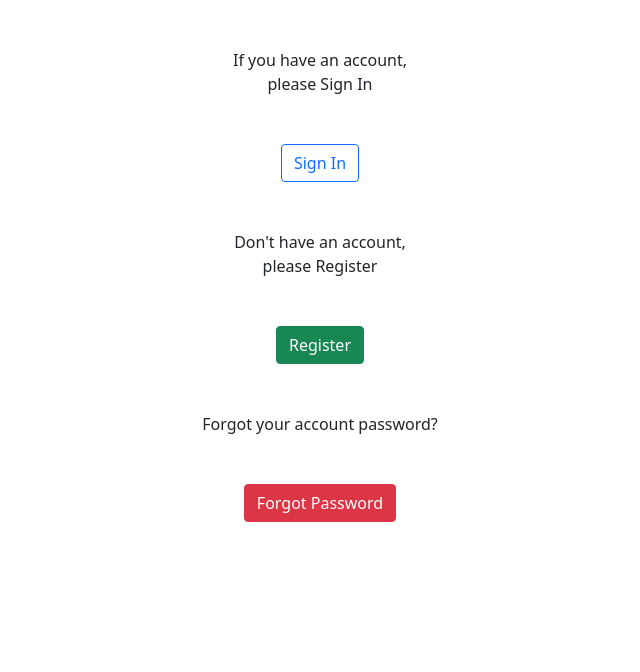
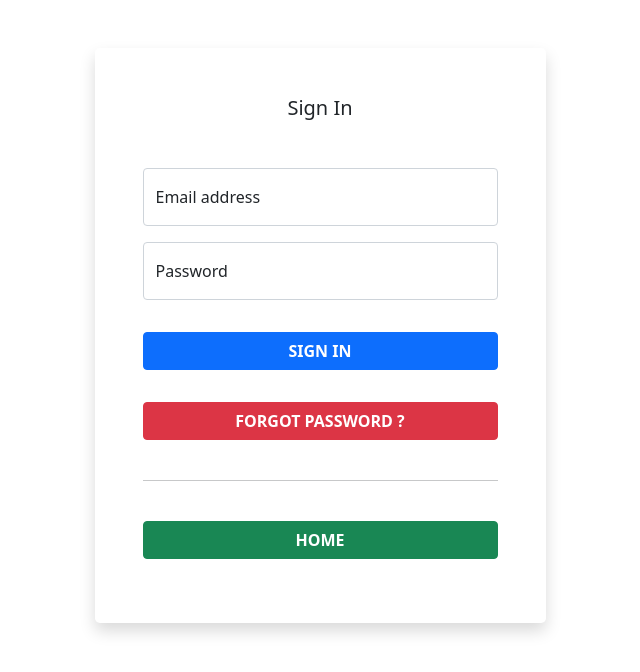
Before and after one commit to msv96/hack, a React (Create React App) app: page /signin in a window 1280 px wide. Shown: the top 672 px of the page, without its empty margins (320-960 px from the left). Built offline with nearby package versions, Linux system fonts and the light colour scheme.

Commit message:
routing done

```diff
--- a/src/App.js
+++ b/src/App.js
@@ -14,10 +14,10 @@ function App() {
 	return (
     <Router>
       <Switch>
-        <Route to="/" component={Home} exact={true}></Route>
-        <Route to="/signin" component={Signin} exact={true}></Route>
-        <Route to="/register" component={Register} exact={true}></Route>
-        <Route to="/forgot" component={Forgot} exact={true}></Route>
+        <Route path="/" component={Home} exact={true}></Route>
+        <Route path="/signin" component={Signin} exact={true}></Route>
+        <Route path="/register" component={Register} exact={true}></Route>
+        <Route path="/forgot" component={Forgot} exact={true}></Route>
       </Switch>
     </Router>
 	);
--- a/src/Forgot.js
+++ b/src/Forgot.js
@@ -38,10 +38,10 @@ function Forgot() {
 									<input
 										type="password"
 										className="form-control"
-										id="floatingPassword"
+										id="confirmPassword"
 										placeholder="Password"
 									/>
-									<label htmlFor="floatingPassword">
+									<label htmlFor="confirmPassword">
 										Confirm Password
 									</label>
 								</div>
@@ -54,25 +54,21 @@ function Forgot() {
 									</button>
 								</div>
 							</form>
-							<div className="col-lg-6 mx-auto">
-								<Link to="/">
-									<button
-										type="submit"
-										className="btn btn-danger"
+							<div className="d-grid py-3">
+								<button
+									type="submit"
+									className="btn btn-danger text-uppercase fw-bold"
+								>
+									<Link
+										to="/"
+										className="text-decoration-none text-white"
 									>
-										Home
-									</button>
-								</Link>
+										Cancel
+									</Link>
+								</button>
 							</div>
 						</div>
 					</div>
-				</div>
-				<div className="col-lg-6 mx-auto">
-					<Link to="/">
-						<button type="submit" className="btn btn-primary">
-							Home
-						</button>
-					</Link>
 				</div>
 			</div>
 		</div>
--- a/src/Home.js
+++ b/src/Home.js
@@ -9,7 +9,7 @@ function Home() {
 					<p className="m-5">
 						If you have an account,
 						<br />
-						please Sign In
+						please sign in
 					</p>
 					<Link to="/signin">
 						<button
@@ -22,7 +22,7 @@ function Home() {
 					<p className="m-5">
 						Don't have an account,
 						<br />
-						please Register
+						register here
 					</p>
 					<Link to="/register">
 						<button
--- a/src/Register.js
+++ b/src/Register.js
@@ -9,7 +9,7 @@ function Register() {
 					<div className="card border-0 shadow rounded-3 my-5">
 						<div className="card-body p-4 p-sm-5">
 							<h5 className="card-title text-center mb-5 fw-light fs-5">
-								Sign Up
+								Register
 							</h5>
 							<form>
 								<div className="form-floating mb-3">
@@ -38,10 +38,10 @@ function Register() {
 									<input
 										type="password"
 										className="form-control"
-										id="floatingPassword"
+										id="confirmPassword"
 										placeholder="Password"
 									/>
-									<label htmlFor="floatingPassword">
+									<label htmlFor="confirmPassword">
 										Confirm Password
 									</label>
 								</div>
@@ -54,23 +54,21 @@ function Register() {
 									</button>
 								</div>
 							</form>
-							<div className="col-lg-6 mx-auto">
-								<Link to="/">
-									<button
-										type="submit"
-										className="btn btn-danger"
+							<div className="d-grid py-3">
+								<button
+									type="submit"
+									className="btn btn-danger text-uppercase fw-bold"
+								>
+									<Link
+										to="/"
+										className="text-decoration-none text-white"
 									>
 										Cancel
-									</button>
-								</Link>
+									</Link>
+								</button>
 							</div>
 						</div>
 					</div>
-				</div>
-				<div className="col-lg-6 mx-auto">
-					<Link to="/" className="btn btn-outline-primary">
-						Home
-					</Link>
 				</div>
 			</div>
 		</div>
--- a/src/Signin.js
+++ b/src/Signin.js
@@ -43,23 +43,35 @@ function Signin() {
 									</button>
 								</div>
 							</form>
-							<Link to="/forgot">
+							<div className="d-grid py-3">
 								<button
 									type="submit"
-									className="btn btn-danger"
+									className="btn btn-danger text-uppercase fw-bold"
 								>
-									Forgot Password
+									<Link
+										to="/forgot"
+										className="text-decoration-none text-white"
+									>
+										Forgot Password ?
+									</Link>
 								</button>
-							</Link>
+							</div>
+							<hr className="my-4" />
+							<div className="d-grid py-3">
+								<button
+									type="submit"
+									className="btn btn-success text-uppercase fw-bold"
+								>
+									<Link
+										to="/"
+										className="text-decoration-none text-white"
+									>
+										Home
+									</Link>
+								</button>
+							</div>
 						</div>
 					</div>
-				</div>
-				<div className="col-lg-6 mx-auto">
-					<Link to="/">
-						<button type="submit" className="btn btn-primary">
-							Home
-						</button>
-					</Link>
 				</div>
 			</div>
 		</div>
```
